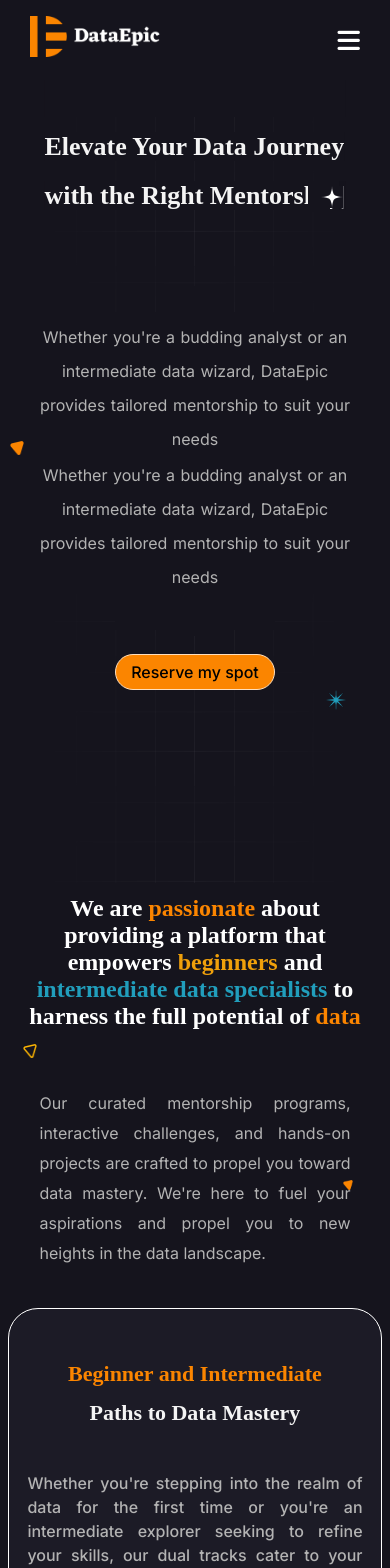
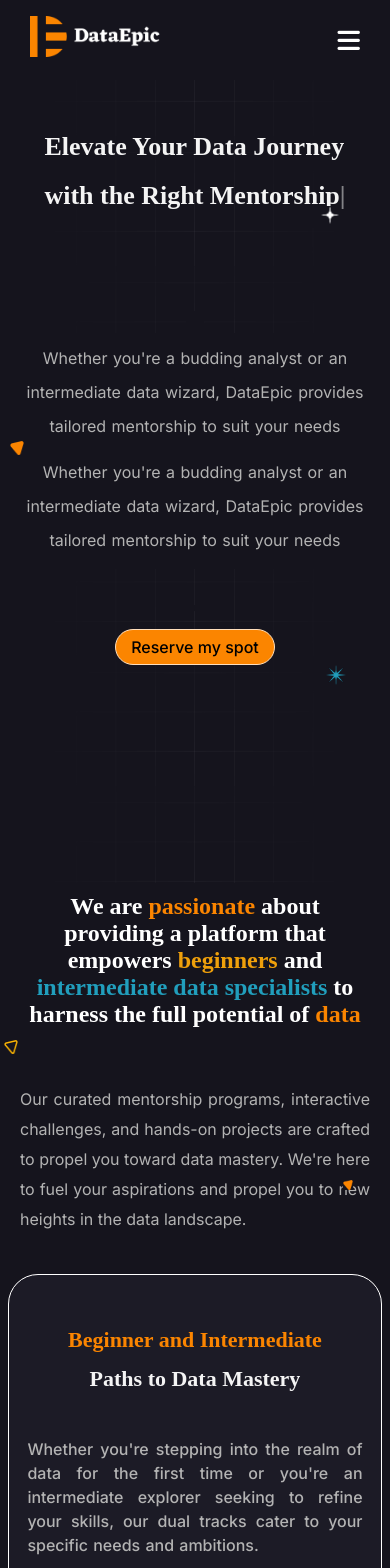
Before and after one commit to TheSaviourEking/dataepic_website, a React (Create React App) app: page / in a window 390 px wide. Shown: the top 1568 px of the page. Built offline with nearby package versions, Linux system fonts and the light colour scheme; the HTML template or start-up script is replaced by a standard one; a web font is replaced by a local one.

Commit message:
made changes to faq

```diff
--- a/src/pages/HeroSection.js
+++ b/src/pages/HeroSection.js
@@ -12,8 +12,7 @@ function HeroSection() {
     <div className="web_container">
       <div className="hero-container">
         <div className="hero-content">
-
-            <TypeEffect />
+          <TypeEffect />
           <div className="typewriter-container">
             <div className="whitestar">
               <img src={white_star} alt="" />
@@ -24,14 +23,14 @@ function HeroSection() {
             <div className="polygondeep">
               <img src={polygon_deep} alt="" />
             </div>
+
             <motion.p
               initial={{ opacity: 0, scale: 0.5 }}
               animate={{ opacity: 1, scale: 1 }}
               transition={{ duration: 1 }}
             >
               Whether you're a budding analyst or an intermediate data wizard,
-              DataEpic <br />
-              provides tailored mentorship to suit your needs
+              DataEpic provides tailored mentorship to suit your needs
             </motion.p>
 
             <motion.p
@@ -40,8 +39,7 @@ function HeroSection() {
               transition={{ duration: 1 }}
             >
               Whether you're a budding analyst or an intermediate data wizard,
-              DataEpic <br />
-              provides tailored mentorship to suit your needs
+              DataEpic provides tailored mentorship to suit your needs
             </motion.p>
           </div>
           <Link to="/FormInput" className="reserve-btns">
--- a/src/pages/Home.js
+++ b/src/pages/Home.js
@@ -63,8 +63,6 @@ function Home() {
     setSelected(i);
   };
 
-
-
   return (
     <div className="container">
       <HeroSection />
@@ -73,9 +71,8 @@ function Home() {
         <div className="about_scroll" id="about">
           <h1>
             We are <span className="orange"> passionate </span> about providing
-            a platform that empowers <span className="yellow"> beginners </span>{" "}
-            and
-            <span className="blue"> intermediate data specialists </span>
+            a platform that empowers <span className="yellow"> beginners </span>
+            and <span className="blue"> intermediate data specialists </span>
             to harness the full potential of{" "}
             <span className="orange"> data </span>
           </h1>
@@ -404,8 +401,6 @@ function Home() {
           </div>
         </div>
 
-
-
         {/* play session */}
         <div className="session_container">
           <h1>
@@ -430,7 +425,7 @@ function Home() {
           </div>
         </div>
 
-{/* faq */}
+        {/* faq */}
         <div className="main_faqwrapper">
           <div className="faq-wrappers">
             <div className="faq-wrapper">
@@ -454,7 +449,8 @@ function Home() {
                     <h2>{item.question}</h2>
                     <span className="sign">{selected === i ? "-" : "+"} </span>
                   </div>
-                  <div
+
+                  <div id="faq_ans"
                     className={
                       selected === i ? "accordion_four" : "accordion_five"
                     }
--- a/src/styles/Home.css
+++ b/src/styles/Home.css
@@ -73,6 +73,9 @@ html {
   color: #b3b3b3;
 }
 
+.reserve-btns{
+  background: transparent;
+}
 .reserve-btns button {
   height: 48px;
   font-size: 16px;
@@ -126,8 +129,10 @@ html {
 }
 
 .maintext_para p {
-  margin-top: 12px;
-  margin-bottom: 0;
+  width: 80%;
+  margin: 5% auto;
+  justify-content: center;
+  display: flex;
 }
 
 /* about section */
@@ -748,9 +753,6 @@ html {
 
 .play_session {
   color: #f4f4f4;
-  /* linear-gradient: rgba(255, 255, 255, 0.5) rgba(255, 255, 255, 0); */
-  /* height: 70%; */
-  /* width: 80%; */
   align-items: center;
   justify-content: center;
   margin: auto;
@@ -813,10 +815,7 @@ html {
 
 .accordion_one {
   display: flex;
-  height: 100vh;
-  width: 100vw;
-  justify-content: center;
-  align-items: center;
+  height: 100%;
   width: 80%;
   justify-content: center;
   align-items: center;
@@ -830,6 +829,7 @@ html {
 }
 
 .accordion_three {
+
   display: flex;
   background-color: rgba(28, 27, 38, 1);
   justify-content: space-between;
@@ -842,16 +842,19 @@ html {
 }
 
 .item {
+
   cursor: pointer;
   margin-bottom: 5px;
-  padding: 30px 40px;
-}
+  /* padding: 30px 40px; */
+}
+
 
 .accordion_three h2 {
   background-color: rgba(28, 27, 38, 1);
   font-family: Eczar;
   font-size: 24px;
   font-weight: 400;
+
 }
 .accordion_four {
   background-color: rgba(28, 27, 38, 1);
@@ -866,9 +869,11 @@ html {
 }
 
 .accordion_four p {
+
   background-color: rgba(28, 27, 38, 1);
   text-align: left;
 }
+
 .accordion_three h2:hover {
   background-color: rgba(28, 27, 38, 1);
   transform: scale(1);
@@ -892,6 +897,9 @@ html {
   padding-right: 12px;
 }
 /* width: 536px; put this back to faq-wrppers incase something goes wrong */
+
+
+
 
 @media screen and (max-width: 767.98px) {
   /* HERO SECTION AREA */
@@ -919,11 +927,21 @@ html {
   .hero_font {
     position: sticky;
   }
-
+.maintext_para p {
+  width: 100%;
+  margin-bottom: 12px;
+
+}
   .whitestar {
     position: relative;
-    top: -100px;
+    top: -105px;
     right: -124px;
+
+  }
+
+  .whitestar img{
+ width: 18px;
+    height: 18px;
   }
   .bluestar {
     position: relative;
@@ -992,7 +1010,7 @@ html {
   }
 
   #about {
-    width: 90%;
+    width: 100%;
    margin-top: 10px;
   }
 
@@ -1006,9 +1024,9 @@ html {
 
   .about_scroll h1 {
     font-size: 24px;
-    width: 100%;
+    width: 90%;
     text-align: center;
-    margin: 10 auto;
+    margin: 10px auto;
   }
 
   .main_wrapper .about_scroll p {
@@ -1057,13 +1075,15 @@ html {
     border-radius: 30px;
     border: 1px solid #ffffff;
     margin: 0 auto;
-    height: 1480px;
-  }
-
-  .main_wrapper .datamastery-info {
-    /* height: auto; */
-    margin: 12% auto;
-  }
+    height: 1400px;  /* i really dont know how to fix this  */
+  }
+
+    .main_wrapper .datamastery-wrapper {
+    /* margin: 12% auto; */
+margin-top: 12%;
+    }
+
+
   .datamastery-wrapper .datamastery-info h2 {
     font-size: 22px;
     width: 80%;
@@ -1078,6 +1098,7 @@ html {
     line-height: 1.5;
     text-align: justify;
     margin: 10% auto;
+
   }
 
   .wrapper {
@@ -1086,9 +1107,8 @@ html {
 
   .main_wrapper .track {
     width: 90%;
-    height: auto;
+    /* height: auto; */
     border: 3px solid #4b4b4b73;
-    padding: 10px;
   }
 
   .main_wrapper .track_info {
@@ -1348,19 +1368,34 @@ html {
   }
 
   .item {
-    padding: 0;
-  }
-
+    justify-content: center;
+    align-items: center;
+    margin: 0 auto;
+    width: 100%;
+  }
+
+  .item p{
+    font-size: 16px;
+    width: 100%;
+    margin: 0 auto;
+    display: flex;
+    justify-content: center;
+    align-items: center;
+    text-align: justify;
+
+}
+#faq_ans{
+margin-top: 20px;
+}
   .accordion_one {
-    width: 90%;
-    background-color: red;
+    width: 96%;
+    align-items: center;
+    margin:  0 auto;
   }
 
   .accordion_three {
-    /* padding: 15px; */
     cursor: pointer;
     display: flex;
-    justify-content: space-between;
     align-items: center;
     transition: background-color 0.3s ease;
   }
@@ -1373,8 +1408,10 @@ html {
     font-size: 8px;
   }
 
+  .accordion_four{
+    margin: 0 auto;
+  }
   .accordion_five {
-    color: green;
     font-size: 8px;
   }
   .footer {
--- a/src/styles/TypeEffect.css
+++ b/src/styles/TypeEffect.css
@@ -5,6 +5,8 @@
   margin: 0 auto;
   position: relative;
   justify-content: center;
+      background-color: transparent;
+
 }
 
 .type-wrap {
@@ -15,6 +17,7 @@
   top: 20%;
   left: 50%;
   transform: translateX(-50%);
+  background: transparent;
 
   margin: 0 auto;
 }
@@ -26,6 +29,7 @@
 
   .type-wrap span {
     font-size: 26px;
+
     /* margin: 0 auto; */
     /* width: 100%; */
     /* padding: 0; */
```
